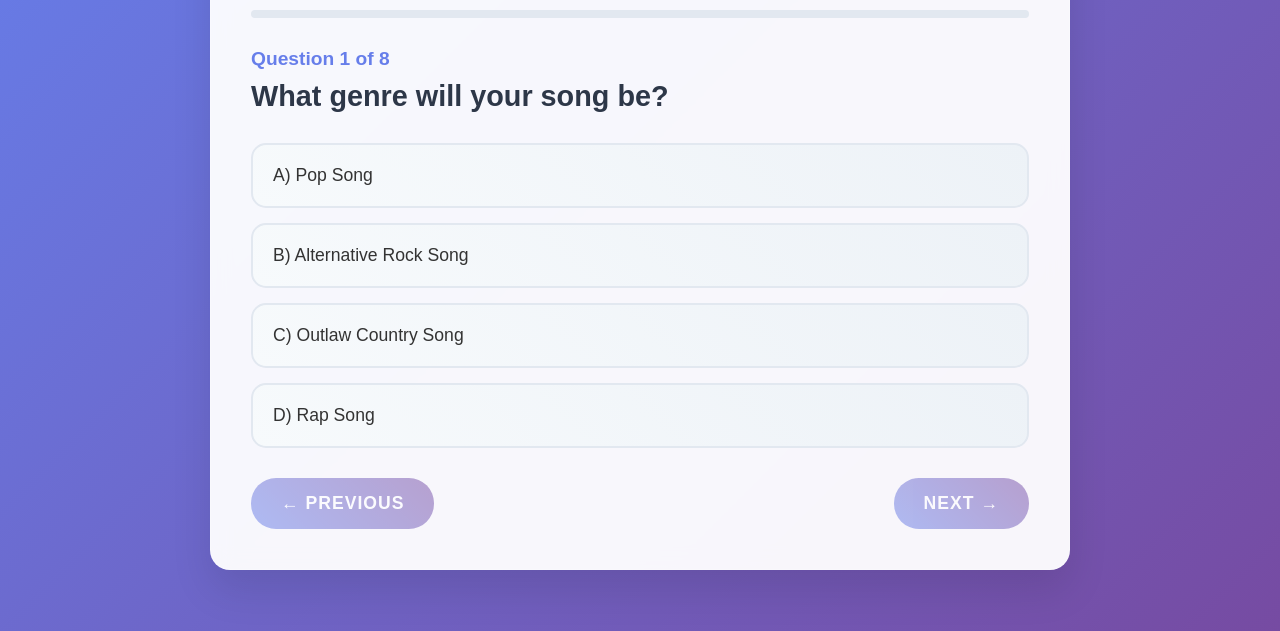
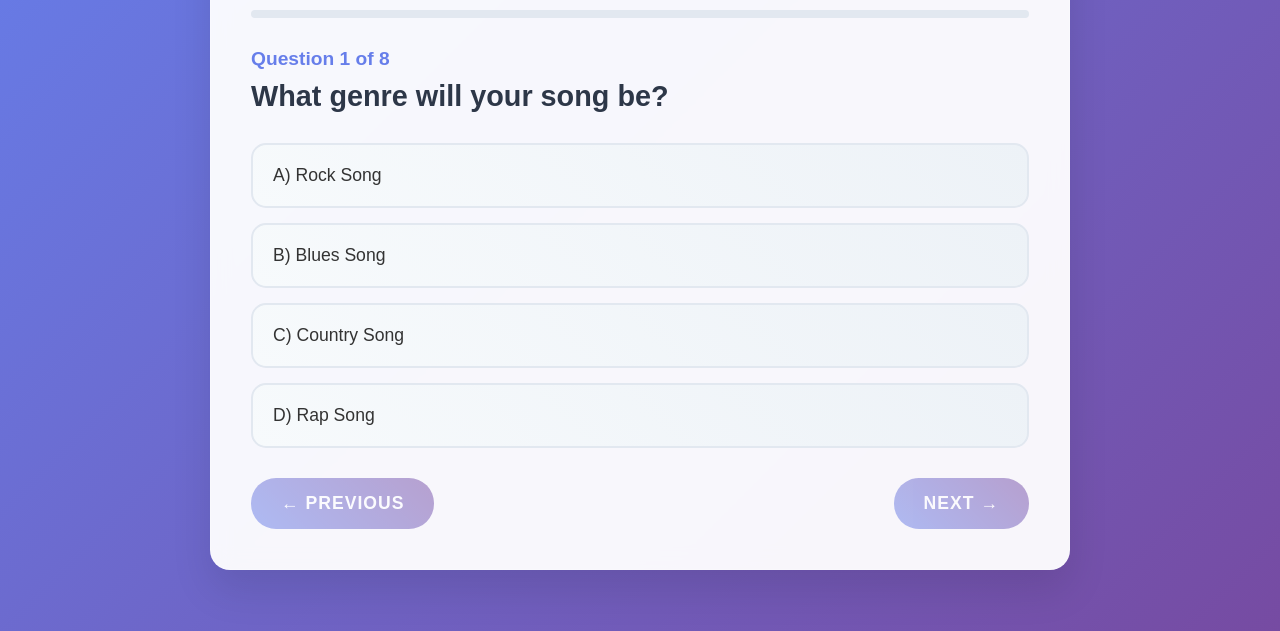
Before and after one commit to timsporcic/song-generator, a plain HTML site: page claude.html in a window 1280 px wide. Shown: the part 169-800 px from the top of the page. Drawn offline with Linux system fonts and the light colour scheme.

Commit message:
Updated genres

```diff
--- a/claude.html
+++ b/claude.html
@@ -252,13 +252,9 @@
           <div class="question-number">Question 1 of 8</div>
           <div class="question-title">What genre will your song be?</div>
           <div class="options">
-            <div class="option" data-value="Pop Song">A) Pop Song</div>
-            <div class="option" data-value="Alternative Rock Song">
-              B) Alternative Rock Song
-            </div>
-            <div class="option" data-value="Outlaw Country Song">
-              C) Outlaw Country Song
-            </div>
+            <div class="option" data-value="Rock Song">A) Rock Song</div>
+            <div class="option" data-value="Blues Song">B) Blues Song</div>
+            <div class="option" data-value="Country Song">C) Country Song</div>
             <div class="option" data-value="Rap Song">D) Rap Song</div>
           </div>
         </div>
```
Also changed, not shown: index.html (+1 -6 lines).
